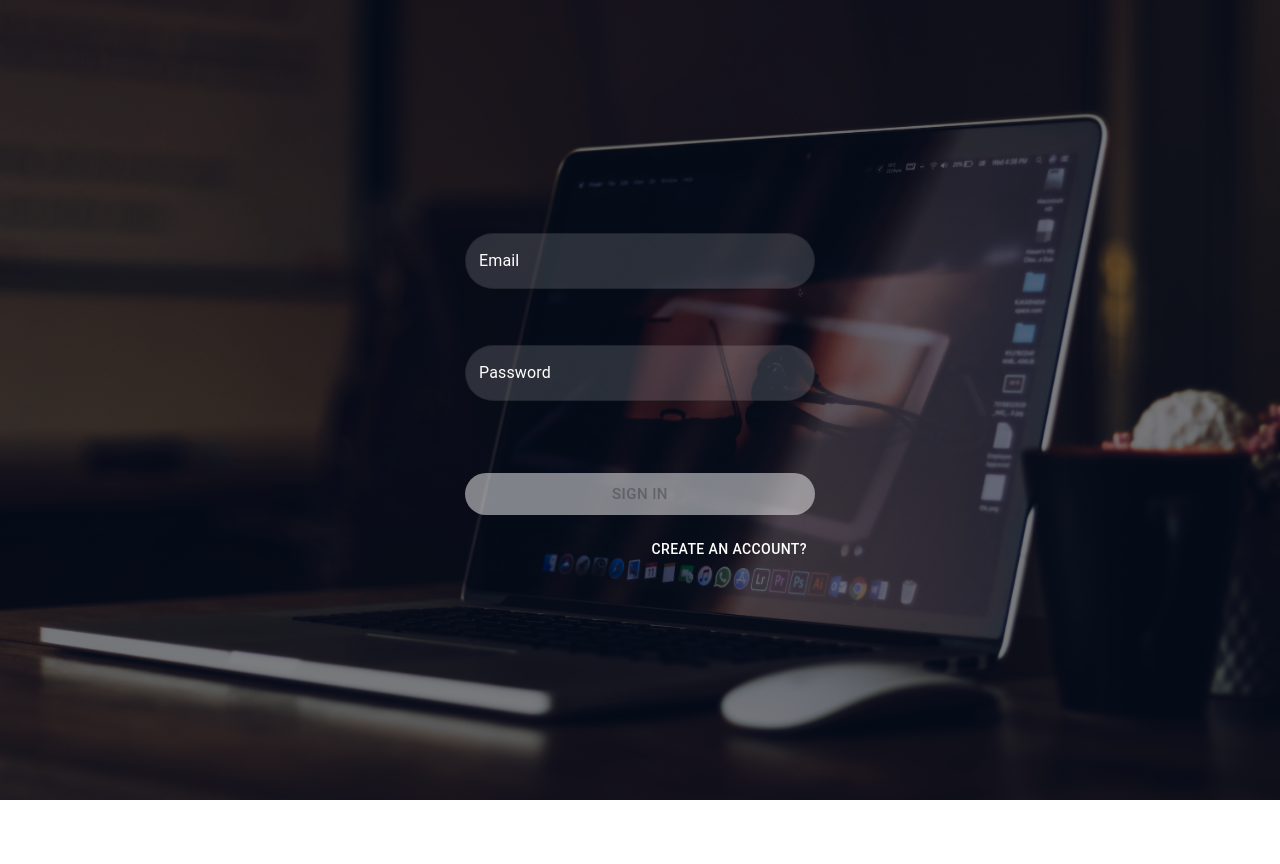
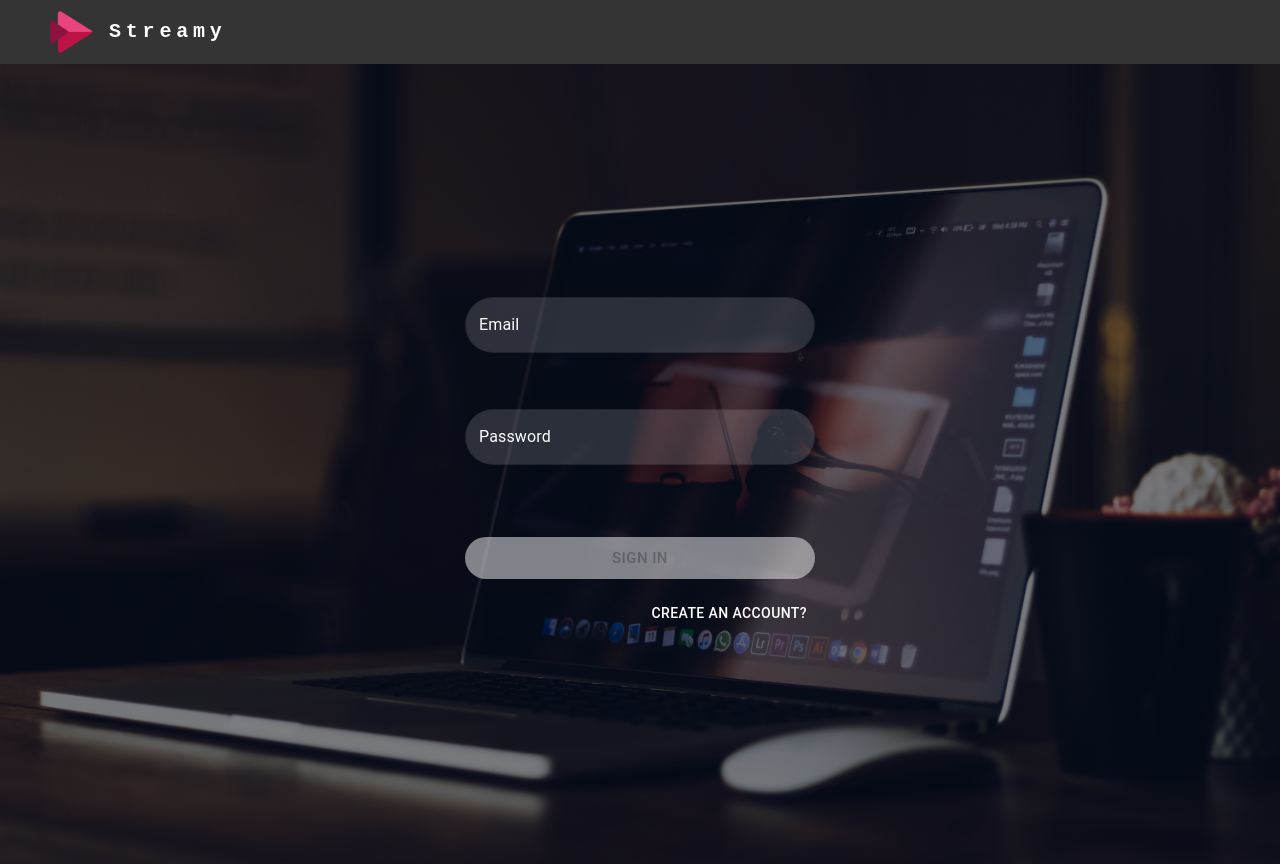
Before and after one commit to Abduganeoff/Streamy-client, a React (Create React App) app: page / in a window 1280 px wide. Before the commit the page ends 800 px from the top, so only its background shows below. Built offline with nearby package versions, Linux system fonts and the light colour scheme.

Commit message:
Implement logout fn

```diff
--- a/src/App.tsx
+++ b/src/App.tsx
@@ -1,20 +1,17 @@
 import { lazy, Suspense } from "react";
-import {
-  Navigate,
-  Route,
-  BrowserRouter as Router,
-  Routes,
-} from "react-router-dom";
-import ProtectedRoute from "./components/ProtectedRoute/ProtectedRoute";
-
+import { Route, Routes, useLocation } from "react-router-dom";
+// custom components
+import StreamAppBar from "./components/AppBar/StreamAppBar";
 // Route components
 const StreamPage = lazy(() => import("./pages/StreamPage/StreamPage"));
 const LoginPage = lazy(() => import("./pages/LoginPage/LoginPage"));
 const NoAccessPage = lazy(() => import("./pages/NoAccessPage/NoAccessPage"));
 
 function App() {
+  const { pathname } = useLocation();
   return (
-    <Router>
+    <>
+      {pathname !== "/403" && <StreamAppBar />}
       <Suspense fallback={<div>Loading...</div>}>
         <Routes>
           <Route path="/" element={<LoginPage />} />
@@ -22,7 +19,7 @@ function App() {
           <Route path="/403" element={<NoAccessPage />} />
         </Routes>
       </Suspense>
-    </Router>
+    </>
   );
 }
 
--- /dev/null
+++ b/src/components/AppBar/StreamAppBar.tsx
@@ -0,0 +1,104 @@
+import { useState } from "react";
+import { useNavigate, useLocation } from "react-router-dom";
+// material components
+import {
+  AppBar,
+  Avatar,
+  Box,
+  Button,
+  Container,
+  IconButton,
+  Menu,
+  MenuItem,
+  Toolbar,
+  Tooltip,
+  Typography,
+} from "@mui/material";
+import { useMutation } from "@tanstack/react-query";
+import { logoutFn } from "../../services/useAuth";
+
+const StreamAppBar = () => {
+  const [isMenuOpen, setIsMenuOpen] = useState(false);
+  const [anchorEl, setAnchorEl] = useState(null);
+  const { pathname } = useLocation();
+  const navigate = useNavigate();
+
+  const { mutate: logout } = useMutation(logoutFn, {
+    onSuccess: () => {
+      // remove userId from localstorage after logout
+      localStorage.removeItem("userId");
+      navigate("/");
+    },
+    onError: () => {
+      console.log("error");
+    },
+  });
+
+  const handleMenuOpen = (event: any) => {
+    setIsMenuOpen(true);
+    setAnchorEl(event.currentTarget);
+  };
+
+  const handleMenuClose = () => {
+    setIsMenuOpen(false);
+  };
+
+  return (
+    <AppBar position="static" sx={{ backgroundColor: "rgba(30, 30, 30, 0.9)" }}>
+      <Container maxWidth="xl">
+        <Toolbar
+          sx={{
+            display: "flex",
+            justifyContent: "space-between",
+          }}
+        >
+          <Box display="flex" alignItems="center">
+            <img src="/assets/logo.png" alt="logo" width="45px" />
+            <Typography
+              variant="h6"
+              noWrap
+              component="a"
+              href="/streams"
+              sx={{
+                mx: 2,
+                fontFamily: "monospace",
+                fontWeight: 700,
+                letterSpacing: ".3rem",
+                color: "inherit",
+                textDecoration: "none",
+              }}
+            >
+              Streamy
+            </Typography>
+          </Box>
+          {pathname !== "/" && (
+            <Box>
+              <Tooltip title="Log Out">
+                <IconButton sx={{ p: 0 }} onClick={handleMenuOpen}>
+                  <Avatar alt="Remy Sharp" src="/static/images/avatar/2.jpg" />
+                </IconButton>
+              </Tooltip>
+              <Menu
+                open={isMenuOpen}
+                onClose={handleMenuClose}
+                anchorEl={anchorEl}
+                transformOrigin={{
+                  vertical: "top",
+                  horizontal: "right",
+                }}
+              >
+                <MenuItem>
+                  <Typography textAlign="center" onClick={() => logout()}>
+                    Log out
+                  </Typography>
+                </MenuItem>
+              </Menu>
+            </Box>
+          )}
+        </Toolbar>
+      </Container>
+    </AppBar>
+  );
+};
+
+export default StreamAppBar;
--- a/src/components/StreamCard/StreamCard.tsx
+++ b/src/components/StreamCard/StreamCard.tsx
@@ -28,10 +28,9 @@ const StreamCard: FC<StreamCardProps> = ({
   return (
     <Card
       sx={{
-        zIndex: 1,
         minWidth: 345,
         maxWidth: 345,
-        maxHeight: 368,
+        maxHeight: 390,
         backgroundColor: "rgba(20, 20, 20, 0.8)",
         color: "white",
         boxShadow: "0 0 8px 2px rgba(255, 255, 255, 0.5)",
@@ -41,10 +40,19 @@ const StreamCard: FC<StreamCardProps> = ({
       <CardActionArea onClick={() => navigate(`/streams/${2}`)}>
         <CardMedia sx={{ height: 220 }} image="/assets/streamy.jpeg" />
         <CardContent>
-          <Typography gutterBottom variant="h5" component="div">
+          <Typography
+            gutterBottom
+            variant="h5"
+            component="div"
+            sx={{ fontFamily: "monospace" }}
+          >
             {title}
           </Typography>
-          <Typography variant="body2" color="wheat">
+          <Typography
+            variant="body2"
+            color="wheat"
+            sx={{ fontFamily: "monospace" }}
+          >
             {shortDescription}
           </Typography>
         </CardContent>
--- a/src/index.tsx
+++ b/src/index.tsx
@@ -1,4 +1,5 @@
 import React from "react";
+import { BrowserRouter as Router } from "react-router-dom";
 import ReactDOM from "react-dom/client";
 import "./index.css";
 import App from "./App";
@@ -14,7 +15,9 @@ const root = ReactDOM.createRoot(
 root.render(
   <React.StrictMode>
     <QueryClientProvider client={queryClient}>
-      <App />
+      <Router>
+        <App />
+      </Router>
     </QueryClientProvider>
   </React.StrictMode>
 );
--- a/src/pages/LoginPage/LoginPage.tsx
+++ b/src/pages/LoginPage/LoginPage.tsx
@@ -1,4 +1,4 @@
-import { useState } from "react";
+import { useEffect, useState } from "react";
 import { useNavigate } from "react-router-dom";
 // service functions
 import { createAccountFn, loginFn } from "../../services/useAuth";
@@ -21,9 +21,17 @@ const INITIAL_FORM: Form = {
 };
 
 const LoginPage = () => {
-  const navigate = useNavigate();
   const [serverError, setServerError] = useState<string[] | undefined>();
   const [form, setForm] = useState<Form>(INITIAL_FORM);
+  const navigate = useNavigate();
+
+  useEffect(() => {
+    const userId = localStorage.getItem("userId");
+    if (userId) {
+      // Redirect to streams page if user is already logged in
+      navigate("/streams");
+    }
+  }, []);
 
   const { mutate: createAccount } = useMutation(createAccountFn, {
     onSuccess: (data) => {
--- a/src/pages/StreamPage/StreamPage.tsx
+++ b/src/pages/StreamPage/StreamPage.tsx
@@ -6,7 +6,7 @@ import { useQuery } from "@tanstack/react-query";
 import StreamCard from "../../components/StreamCard/StreamCard";
 import BackgroundDimmer from "../../components/BackgroundDimmer/BackgroundDimmer";
 // material components
-import { Box } from "@mui/material";
+import { Box, Grid } from "@mui/material";
 
 const api = axios.create({
   baseURL: "http://localhost:5000",
@@ -39,14 +39,43 @@ const StreamPage = () => {
         backgroundRepeat: "no-repeat",
         backgroundSize: "cover",
         backgroundPosition: "center",
-        height: "100vh",
+        minHeight: "100vh",
+        backgroundAttachment: "fixed",
+        padding: 4,
       }}
     >
       <BackgroundDimmer />
-      <StreamCard
-        title="Stream"
-        shortDescription="This is my short description, if you like it, pleases"
-      />
+      <Grid
+        container
+        direction="row"
+        justifyContent="center"
+        alignItems="center"
+        columns={{ md: 3 }}
+        rowGap={5}
+        columnGap={2}
+        sx={{ zIndex: 1 }}
+      >
+        <StreamCard
+          title="Stream"
+          shortDescription="This is my short description, if you like it, pleases"
+        />
+        <StreamCard
+          title="Stream"
+          shortDescription="This is my short description, if you like it, pleases"
+        />
+        <StreamCard
+          title="Stream"
+          shortDescription="This is my short description, if you like it, pleases"
+        />
+        <StreamCard
+          title="Stream"
+          shortDescription="This is my short description, if you like it, pleases"
+        />
+        <StreamCard
+          title="Stream"
+          shortDescription="This is my short description, if you like it, pleases"
+        />
+      </Grid>
     </Box>
   );
 };
--- a/src/services/useAuth.ts
+++ b/src/services/useAuth.ts
@@ -28,3 +28,11 @@ export const loginFn = async (form: Form) => {
   const data = await response.data;
   return data;
 };
+
+export const logoutFn = async () => {
+  const response = await axios("http://localhost:5000/signout", {
+    method: "GET",
+  });
+  const data = await response.data;
+  return data;
+};
```
Also changed, not shown: public/assets/logo.png (added).
